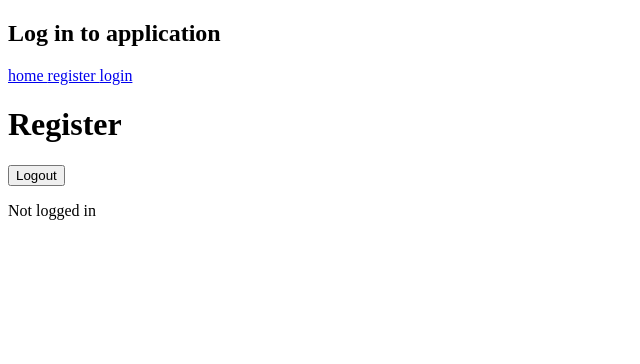
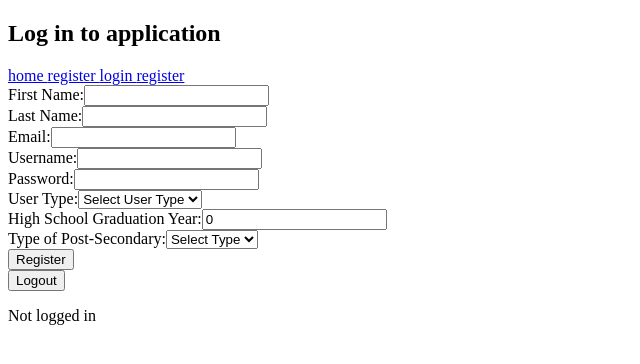
Before and after one commit to emileachin/Alumni_Network, a React (Vite) app in the folder frontend/: page /register in a window 1280 px wide. Shown: the top 364 px of the page, without its empty margins (0-640 px from the left). Built offline with nearby package versions, Linux system fonts and the light colour scheme.

Commit message:
Register Form completed

```diff
--- a/frontend/src/App.jsx
+++ b/frontend/src/App.jsx
@@ -1,6 +1,7 @@
 import { useState, useEffect } from 'react'
 import loginService from './services/login'
 import LoginForm from './components/LoginForm'
+import RegisterForm from './components/RegisterForm'
 import {
   Routes,
   Route,
@@ -73,11 +74,12 @@ function App() {
         <h2>Log in to application</h2>
         <Link to="/">home     </Link>
         <Link to="/register">register     </Link>
-        <Link to="/login">login</Link>
+        <Link to="/login">login       </Link>
+        <Link to="/register">register</Link>
 
         <Routes>
           <Route path="/" element={<h1>Home</h1>} />
-          <Route path="/register" element={<h1>Register</h1>} />
+          <Route path="/register" element={<RegisterForm />} />
           <Route path="/login" element={
             <LoginForm
             username={username}
--- a/frontend/src/components/RegisterForm.jsx
+++ b/frontend/src/components/RegisterForm.jsx
@@ -0,0 +1,192 @@
+import { useState } from 'react';
+import registerService from '../services/register';
+import {  useNavigate  } from 'react-router-dom';
+
+const RegisterForm = ({ setErrorMessage }) => {
+    const [firstName, setFirstName] = useState('')
+    const [lastName, setLastName] = useState('')
+    const [email, setEmail] = useState('')
+    const [username, setUsername] = useState('')
+    const [password, setPassword] = useState('')
+    const [userType, setUserType] = useState('')
+    const [highschoolGraduationYear, setHighschoolGraduationYear] = useState(0)
+    const [typeOfPostSecondary, setTypeOfPostSecondary] = useState('')
+    const [provinceOfPostSecondary, setProvinceOfPostSecondary] = useState('')
+    const [postSecondaryInstuition, setPostSecondaryInstuition] = useState("")
+    const [postSecondaryGradYear, setPostSecondaryGradYear] = useState(0)
+    const [currentCompany, setCurrentCompany] = useState('')
+    const [jobPosition, setJobPosition] = useState('')
+    const [linkedin, setLinkedin] = useState('')
+    const [successMessage, setSuccessMessage] = useState('')
+
+    const navigate = useNavigate()
+
+    const handleRegister = (event) => {
+        // Prevent default form submission (page refresh)
+        event.preventDefault()
+
+        // Username invalid
+        if (username.length < 6) {
+            setErrorMessage('Username must be at least 6 characters long')
+            return
+        }
+
+        // Password invalid
+        if (password.length < 6) {
+            setErrorMessage('Password must be at least 6 characters long')
+            return
+        }
+
+        // Check highschool graduation year validity
+        if (highschoolGraduationYear < 1978 || highschoolGraduationYear > new Date().getFullYear() + 1) {
+            setErrorMessage('Invalid high school graduation year')
+            return
+        }
+
+        // Check post-secondary graduation year validity
+        if (postSecondaryGradYear < 1978 || postSecondaryGradYear > new Date().getFullYear() + 1) {
+            setErrorMessage('Invalid post-secondary graduation year')
+            return
+        }
+
+        // Create new user object
+        const newUser = {
+            firstName,
+            lastName,
+            username,
+            email,
+            password,
+            userType,
+            highschoolGraduationYear,
+            postSecondaryInstuition,
+            postSecondaryGradYear,
+            currentCompany,
+            jobPosition,
+            linkedin
+        }
+
+        // Send new user info to backend
+        registerService.register(newUser)
+            .then(response => {
+                console.log('User registered successfully:', response)
+                // Reset form fields
+                setFirstName('')
+                setLastName('')
+                setEmail('')
+                setUsername('')
+                setPassword('')
+                setUserType('')
+                setHighschoolGraduationYear(0)
+                setTypeOfPostSecondary('')
+                setPostSecondaryInstuition('')
+                setPostSecondaryGradYear(0)
+                setCurrentCompany('')
+                setJobPosition('')
+                setLinkedin('')
+                setSuccessMessage('User registered successfully! You can now log in.')
+
+                // Redirect to login page
+                navigate('/login')
+            })
+            .catch(error => {
+                console.error('Error registering user:', error)
+            })
+    }
+
+    return (
+        <form onSubmit={handleRegister}>
+            <div>
+                First Name:
+                <input type="text" value={firstName} name="firstName" onChange={({ target }) => setFirstName(target.value)} required />
+            </div>
+            <div>
+                Last Name:
+                <input type="text" value={lastName} name="lastName" onChange={({ target }) => setLastName(target.value)} required />
+            </div>
+            <div>
+                Email:
+                <input type="email" value={email} name="email" onChange={({ target }) => setEmail(target.value)} required />
+            </div>
+            <div>
+                Username:
+                <input type="text" value={username} name="username" onChange={({ target }) => setUsername(target.value)} required />
+            </div>
+            <div>
+                Password:
+                <input type="password" value={password} name="password" onChange={({ target }) => setPassword(target.value)} required />
+            </div>
+            <div>
+                User Type:
+                <select value={userType} name="userType" onChange={({ target }) => setUserType(target.value)} id="usertype" required>
+                    <option value="">Select User Type</option>
+                    <option value="Student">Student</option>
+                    <option value="Professional">Professional</option>
+                </select>
+            </div>
+            <div>
+                High School Graduation Year:
+                <input type="year" value={highschoolGraduationYear} name="highschoolGraduationYear" onChange={({ target }) => setHighschoolGraduationYear(Number(target.value))} required />
+            </div>
+            <div>
+                Type of Post-Secondary:
+                <select value={typeOfPostSecondary} name="typeOfPostSecondary" onChange={({ target }) => setTypeOfPostSecondary(target.value)} id="typeOfPostSecondary">
+                    <option value="">Select Type</option>
+                    <option value="College">College</option>
+                    <option value="University">University</option>
+                    <option value="None">None</option>
+                </select>
+            </div>
+            {(typeOfPostSecondary != "" && typeOfPostSecondary != "None") && (
+                <>
+                    <div>
+                Province of Post-Secondary Institution:
+                <select value={provinceOfPostSecondary} name="provinceOfPostSecondary" onChange={({ target }) => setProvinceOfPostSecondary(target.value)} id="provinceOfPostSecondary">
+                    <option value="">Select Province</option>
+                    <option value="Alberta">Alberta</option>
+                    <option value="British Columbia">British Columbia</option>
+                    <option value="Manitoba">Manitoba</option>
+                    <option value="New Brunswick">New Brunswick</option>
+                    <option value="Newfoundland and Labrador">Newfoundland and Labrador</option>
+                    <option value="Nova Scotia">Nova Scotia</option>
+                    <option value="Ontario">Ontario</option>
+                    <option value="Prince Edward Island">Prince Edward Island</option>
+                    <option value="Quebec">Quebec</option>
+                    <option value="Saskatchewan">Saskatchewan</option>
+                    <option value="Yukon">Yukon</option>
+                    <option value="Northwest Territories">Northwest Territories</option>
+                    <option value="Nunavut">Nunavut</option>
+                </select>
+            </div>
+            <div>
+                {/*Add select options for post secondary instuition based on province*/}
+                Post-Secondary Institution:
+                <input type="text" value={postSecondaryInstuition} name="postSecondaryInstuition" onChange={({ target }) => setPostSecondaryInstuition(target.value)} />
+            </div>
+            <div>
+                Post-Secondary Graduation Year:
+                <input type="year" value={postSecondaryGradYear} name="postSecondaryGradYear" onChange={({ target }) => setPostSecondaryGradYear(Number(target.value))} />
+            </div>
+                </>
+            )}
+            {userType === 'Professional' && (
+                <>
+                <div>
+                    Current Company:
+                    <input type="text" value={currentCompany} name="currentCompany" onChange={({ target }) => setCurrentCompany(target.value)} />
+                </div>
+                <div>
+                    Job Position:
+                    <input type="text" value={jobPosition} name="jobPosition" onChange={({ target }) => setJobPosition(target.value)} />
+                </div>
+                <div>
+                    LinkedIn Profile:
+                    <input type="url" value={linkedin} name="linkedin" onChange={({ target }) => setLinkedin(target.value)} placeholder="www.linkedin.com/in/johndoe/" />
+                </div></>
+            )}
+            <button type="submit">Register</button>
+            {successMessage && <p style={{ color: 'green' }}>{successMessage}</p>}
+        </form>
+    )
+}
+
+export default RegisterForm;
```
Also changed, not shown: 2 other files (tests, documents, lock files or other folders).
